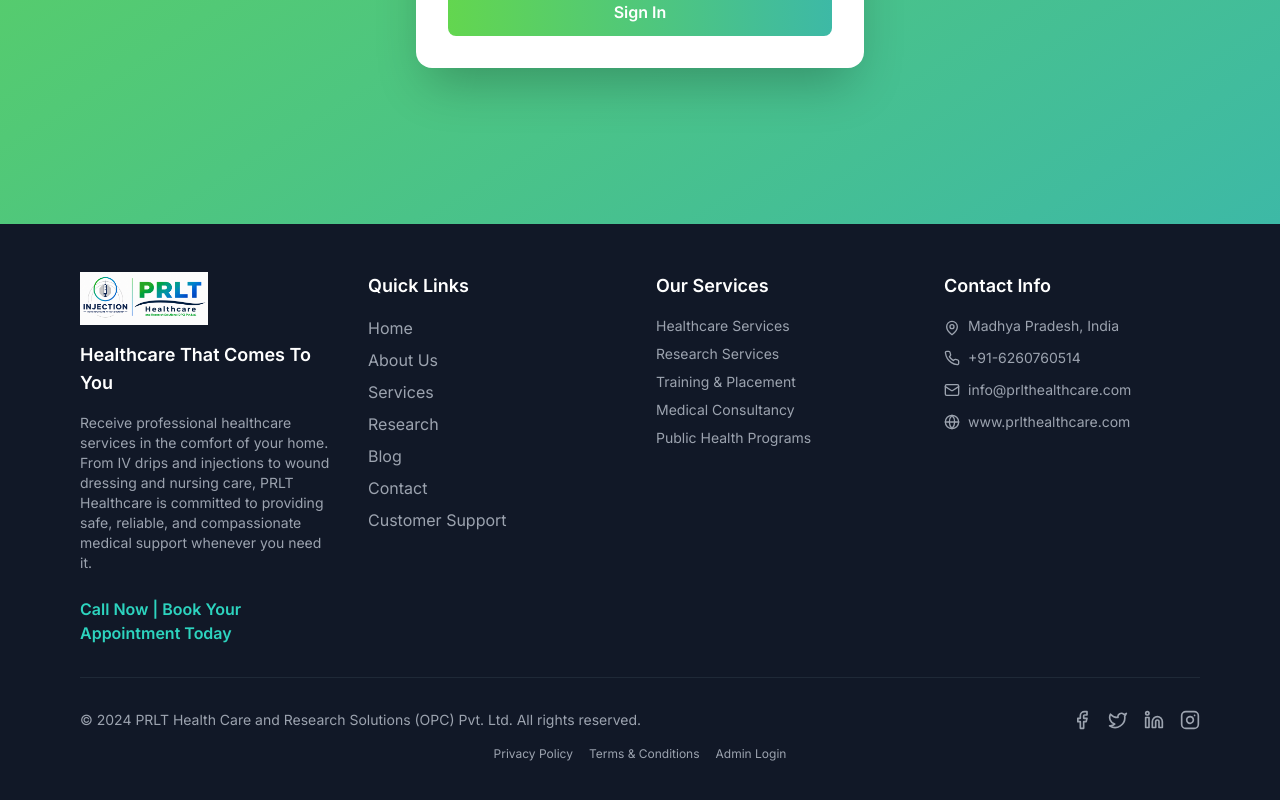
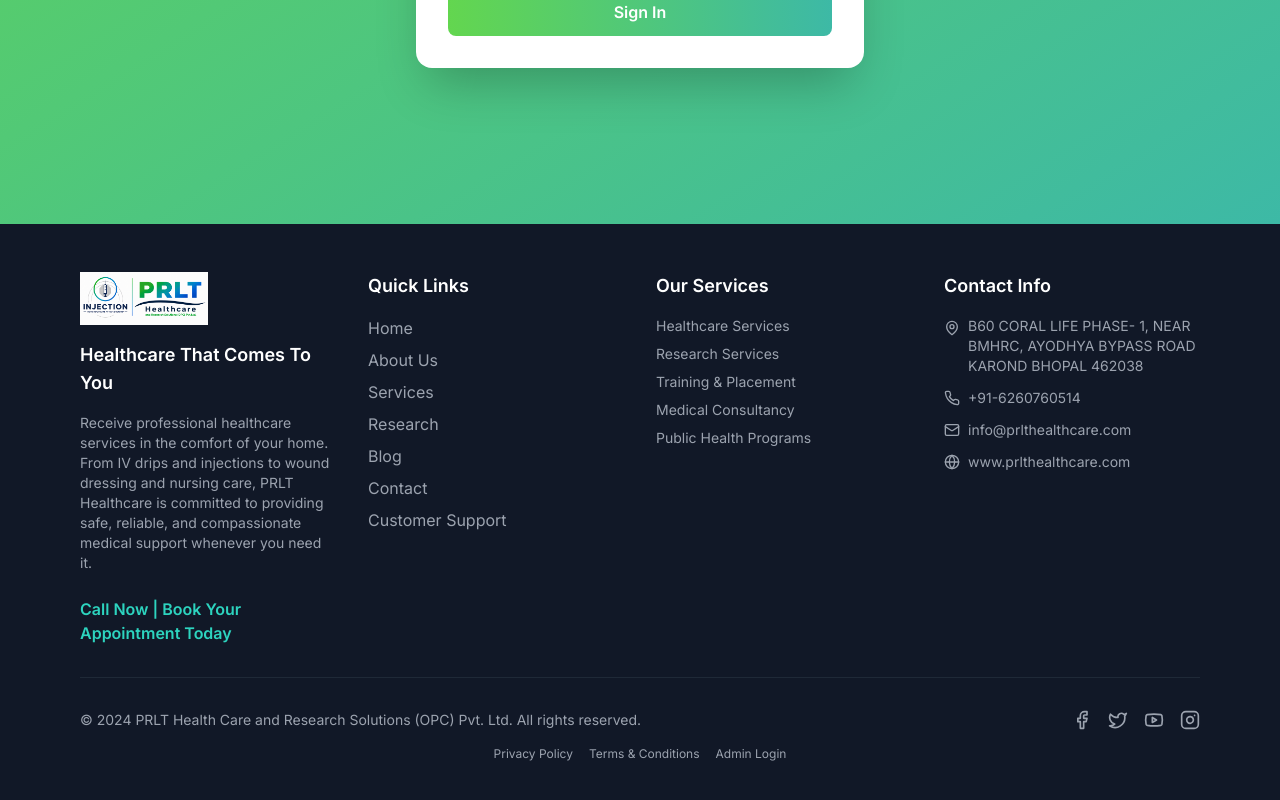
Before and after one commit to rishimaheshwari123/Injection, a React (Vite) app: page /login in a window 1280 px wide. Shown: the part 704-1504 px from the top of the page. Built offline with nearby package versions, Linux system fonts and the light colour scheme.

Commit message:
change the address

```diff
--- a/src/components/Footer.tsx
+++ b/src/components/Footer.tsx
@@ -1,5 +1,5 @@
 import { Link } from 'react-router-dom'
-import { MapPin, Phone, Mail, Globe, Facebook, Twitter, Linkedin, Instagram } from 'lucide-react'
+import { MapPin, Phone, Mail, Globe, Facebook, Twitter, Instagram, Youtube } from 'lucide-react'
 import logo from '../assets/logo.png'
 
 const Footer = () => {
@@ -59,7 +59,7 @@ const Footer = () => {
             <div className="space-y-3 text-gray-400 text-sm">
               <div className="flex items-start space-x-2">
                 <MapPin size={16} className="mt-1 flex-shrink-0" />
-                <span>Madhya Pradesh, India</span>
+                <span>B60 CORAL LIFE PHASE- 1, NEAR BMHRC, AYODHYA BYPASS ROAD KAROND BHOPAL 462038</span>
               </div>
               <a href="tel:+91-6260760514" className="flex items-center space-x-2 hover:text-white transition-colors duration-200">
                 <Phone size={16} />
@@ -83,10 +83,18 @@ const Footer = () => {
           </div>
 
           <div className="flex space-x-4 mt-4 md:mt-0">
-            <Facebook size={20} className="text-gray-400 hover:text-white cursor-pointer transition-colors" />
-            <Twitter size={20} className="text-gray-400 hover:text-white cursor-pointer transition-colors" />
-            <Linkedin size={20} className="text-gray-400 hover:text-white cursor-pointer transition-colors" />
-            <Instagram size={20} className="text-gray-400 hover:text-white cursor-pointer transition-colors" />
+            <a href="https://www.facebook.com/profile.php?id=61592305092380" target="_blank" rel="noopener noreferrer" aria-label="Facebook">
+              <Facebook size={20} className="text-gray-400 hover:text-white cursor-pointer transition-colors" />
+            </a>
+            <a href="https://x.com/InjectionPRLT" target="_blank" rel="noopener noreferrer" aria-label="Twitter">
+              <Twitter size={20} className="text-gray-400 hover:text-white cursor-pointer transition-colors" />
+            </a>
+            <a href="https://youtube.com/@injectionbyprlt?si=lRttQ4dbW2Bvr3SS" target="_blank" rel="noopener noreferrer" aria-label="YouTube">
+              <Youtube size={20} className="text-gray-400 hover:text-white cursor-pointer transition-colors" />
+            </a>
+            <a href="https://www.instagram.com/injection.prlt/" target="_blank" rel="noopener noreferrer" aria-label="Instagram">
+              <Instagram size={20} className="text-gray-400 hover:text-white cursor-pointer transition-colors" />
+            </a>
           </div>
         </div>
 
--- a/src/components/Navigation.tsx
+++ b/src/components/Navigation.tsx
@@ -10,7 +10,7 @@ import {
   Mail,
   Facebook,
   Twitter,
-  Linkedin,
+  Youtube,
   Instagram,
   BookOpen,
   Heart,
@@ -306,28 +306,36 @@ const Navigation = () => {
             {/* Social Media Circular Badges */}
             <div className="flex items-center space-x-2">
               <a
-                href="#"
+                href="https://www.facebook.com/profile.php?id=61592305092380"
+                target="_blank"
+                rel="noopener noreferrer"
                 className="w-7 h-7 rounded-full bg-white/10 hover:bg-white/20 flex items-center justify-center text-white border border-white/20 shadow-sm transition-all duration-200 hover:scale-110 hover:rotate-6"
                 aria-label="Facebook"
               >
                 <Facebook size={13} />
               </a>
               <a
-                href="#"
+                href="https://x.com/InjectionPRLT"
+                target="_blank"
+                rel="noopener noreferrer"
                 className="w-7 h-7 rounded-full bg-white/10 hover:bg-white/20 flex items-center justify-center text-white border border-white/20 shadow-sm transition-all duration-200 hover:scale-110 hover:rotate-6"
                 aria-label="Twitter"
               >
                 <Twitter size={13} />
               </a>
               <a
-                href="#"
+                href="https://youtube.com/@injectionbyprlt?si=lRttQ4dbW2Bvr3SS"
+                target="_blank"
+                rel="noopener noreferrer"
                 className="w-7 h-7 rounded-full bg-white/10 hover:bg-white/20 flex items-center justify-center text-white border border-white/20 shadow-sm transition-all duration-200 hover:scale-110 hover:rotate-6"
-                aria-label="LinkedIn"
+                aria-label="YouTube"
               >
-                <Linkedin size={13} />
+                <Youtube size={13} />
               </a>
               <a
-                href="#"
+                href="https://www.instagram.com/injection.prlt/"
+                target="_blank"
+                rel="noopener noreferrer"
                 className="w-7 h-7 rounded-full bg-white/10 hover:bg-white/20 flex items-center justify-center text-white border border-white/20 shadow-sm transition-all duration-200 hover:scale-110 hover:rotate-6"
                 aria-label="Instagram"
               >
@@ -763,28 +771,36 @@ const Navigation = () => {
                   {/* Social Media in Mobile */}
                   <div className="flex justify-center space-x-4 pt-3 border-t border-gray-200">
                     <a
-                      href="#"
+                      href="https://www.facebook.com/profile.php?id=61592305092380"
+                      target="_blank"
+                      rel="noopener noreferrer"
                       className="text-gray-500 hover:text-teal-600 transition-colors duration-200"
                       aria-label="Facebook"
                     >
                       <Facebook size={18} />
                     </a>
                     <a
-                      href="#"
+                      href="https://x.com/InjectionPRLT"
+                      target="_blank"
+                      rel="noopener noreferrer"
                       className="text-gray-500 hover:text-teal-600 transition-colors duration-200"
                       aria-label="Twitter"
                     >
                       <Twitter size={18} />
                     </a>
                     <a
-                      href="#"
+                      href="https://youtube.com/@injectionbyprlt?si=lRttQ4dbW2Bvr3SS"
+                      target="_blank"
+                      rel="noopener noreferrer"
                       className="text-gray-500 hover:text-teal-600 transition-colors duration-200"
-                      aria-label="LinkedIn"
+                      aria-label="YouTube"
                     >
-                      <Linkedin size={18} />
+                      <Youtube size={18} />
                     </a>
                     <a
-                      href="#"
+                      href="https://www.instagram.com/injection.prlt/"
+                      target="_blank"
+                      rel="noopener noreferrer"
                       className="text-gray-500 hover:text-teal-600 transition-colors duration-200"
                       aria-label="Instagram"
                     >
--- a/src/pages/ContactPage.tsx
+++ b/src/pages/ContactPage.tsx
@@ -54,7 +54,8 @@ const ContactPage = () => {
       details: [
         "PRLT Healthcare and Research Solutions",
         "(OPC) Private Limited",
-        "Madhya Pradesh, India",
+        "B60 CORAL LIFE PHASE- 1, NEAR BMHRC,",
+        "AYODHYA BYPASS ROAD KAROND BHOPAL 462038",
       ],
       color: "from-red-500 to-pink-600",
     },
--- a/src/pages/HomePage.tsx
+++ b/src/pages/HomePage.tsx
@@ -980,7 +980,7 @@ const HomePage = () => {
                       PRLT Healthcare and Research Solutions (OPC) Private
                       Limited
                       <br />
-                      Madhya Pradesh, India
+                      B60 CORAL LIFE PHASE- 1, NEAR BMHRC, AYODHYA BYPASS ROAD KAROND BHOPAL 462038
                     </p>
                   </div>
                 </div>
--- a/src/pages/PrivacyPolicyPage.tsx
+++ b/src/pages/PrivacyPolicyPage.tsx
@@ -444,7 +444,7 @@ export default function PrivacyPolicyPage() {
 
                 <div className="mt-8 pt-8 border-t border-white/10 flex items-center space-x-3 text-sm text-gray-300">
                   <MapPin className="text-teal-400 w-5 h-5 flex-shrink-0" />
-                  <span><strong>Address:</strong> Madhya Pradesh, India</span>
+                  <span><strong>Address:</strong> B60 CORAL LIFE PHASE- 1, NEAR BMHRC, AYODHYA BYPASS ROAD KAROND BHOPAL 462038</span>
                 </div>
               </div>
             </motion.section>
--- a/src/pages/TermsPage.tsx
+++ b/src/pages/TermsPage.tsx
@@ -460,7 +460,7 @@ export default function TermsPage() {
 
                 <div className="mt-8 pt-8 border-t border-white/10 flex items-center space-x-3 text-sm text-gray-300">
                   <MapPin className="text-teal-400 w-5 h-5 flex-shrink-0" />
-                  <span><strong>Address:</strong> Madhya Pradesh, India</span>
+                  <span><strong>Address:</strong> B60 CORAL LIFE PHASE- 1, NEAR BMHRC, AYODHYA BYPASS ROAD KAROND BHOPAL 462038</span>
                 </div>
               </div>
             </motion.section>
```
